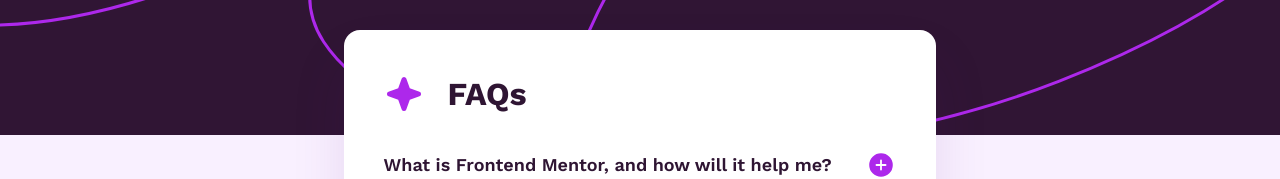
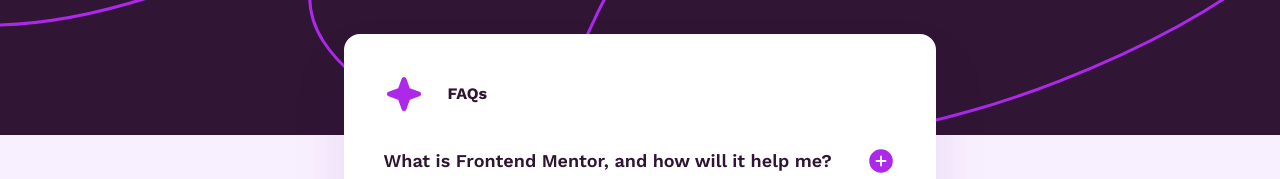
Before and after one commit to NDK1195/faq-accordion, a React (Vite) app: page / in a window 1280 px wide. Shown: the part 145-324 px from the top of the page. Built offline with nearby package versions, Linux system fonts and the light colour scheme.

Commit message:
Update App.jsx

```diff
--- a/src/App.jsx
+++ b/src/App.jsx
@@ -10,7 +10,9 @@
         <div className='mx-6 bg-white z-10 rounded-lg md:rounded-2xl min-w-[327px] max-w-[600px] shadow-custom-shadow p-6 md:p-10 flex flex-col gap-6 md:gap-8'>
           <div className='flex items-center gap-6'>
             <img src={iconStar} alt='icon star' className='size-6 md:size-10' />
-            <h1 className='text-dark-purple font-bold text-[32px]'>FAQs</h1>
+            <h1 className='text-dark-purple font-bold text-[32px]md:text-[56px]'>
+              FAQs
+            </h1>
           </div>
           <div className='flex flex-col gap-5 md:gap-6'>
             {faqs.map((faq, index) => (
```
